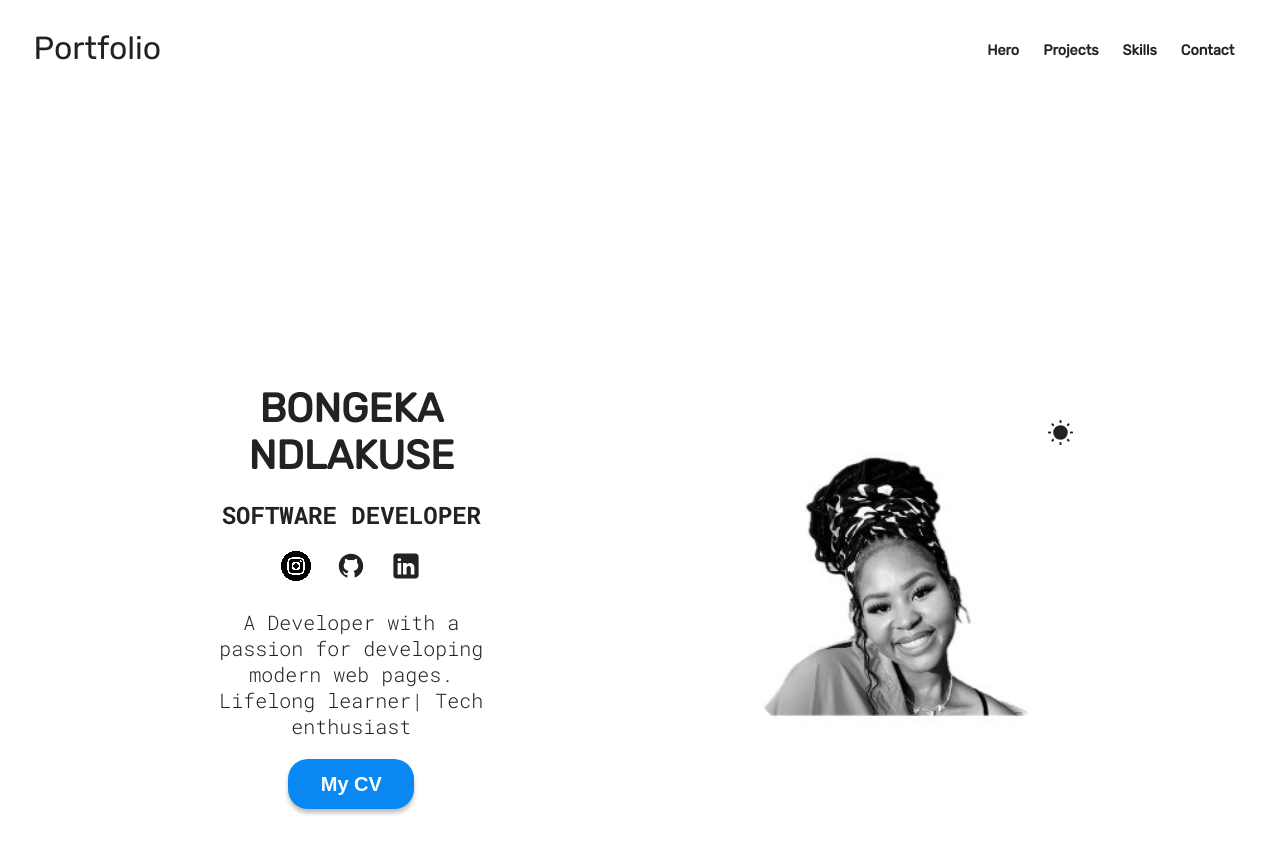
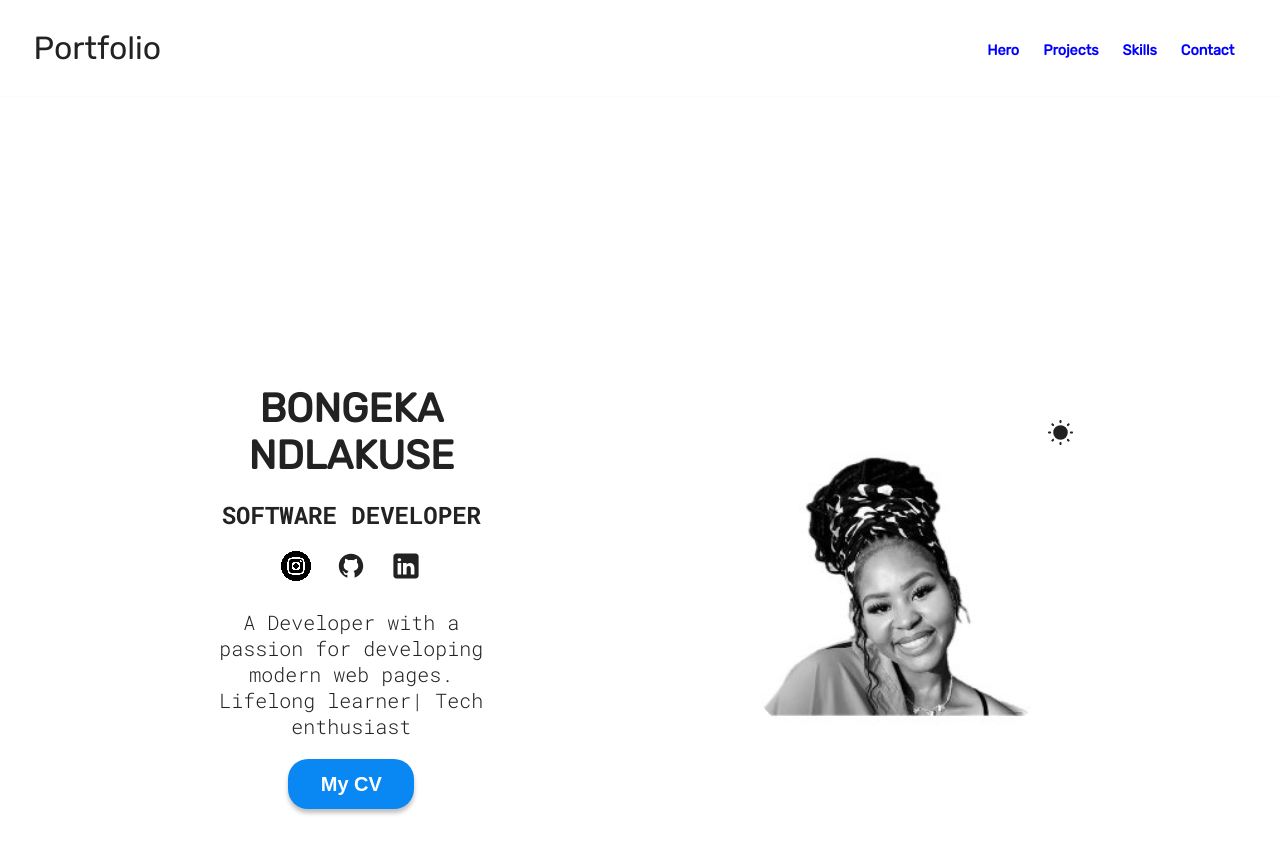
Before and after one commit to StellaNDL/Portfolio, a React (Vite) app: page / in a window 1280 px wide. Shown: the top 854 px of the page. Built offline with nearby package versions, Linux system fonts and the light colour scheme.

Commit message:
Update NavbarStyles.module.css

```diff
--- a/src/sections/Navbar/NavbarStyles.module.css
+++ b/src/sections/Navbar/NavbarStyles.module.css
@@ -38,7 +38,7 @@ span a {
     padding: 0.5rem 0.75rem;
     font-size: clamp(0.9rem, 0.9vw, 1.05rem);
     font-weight: bold;
-    color: var(--navbar-text-color);
+    color: blue;
     transition: 0.2s;
 }
 
@@ -115,7 +115,6 @@ span a {
 
     .menu li a {
         padding: 10px 0;
-        color: blue;
     }
 
     .menuToggle:checked~.menu {
```
